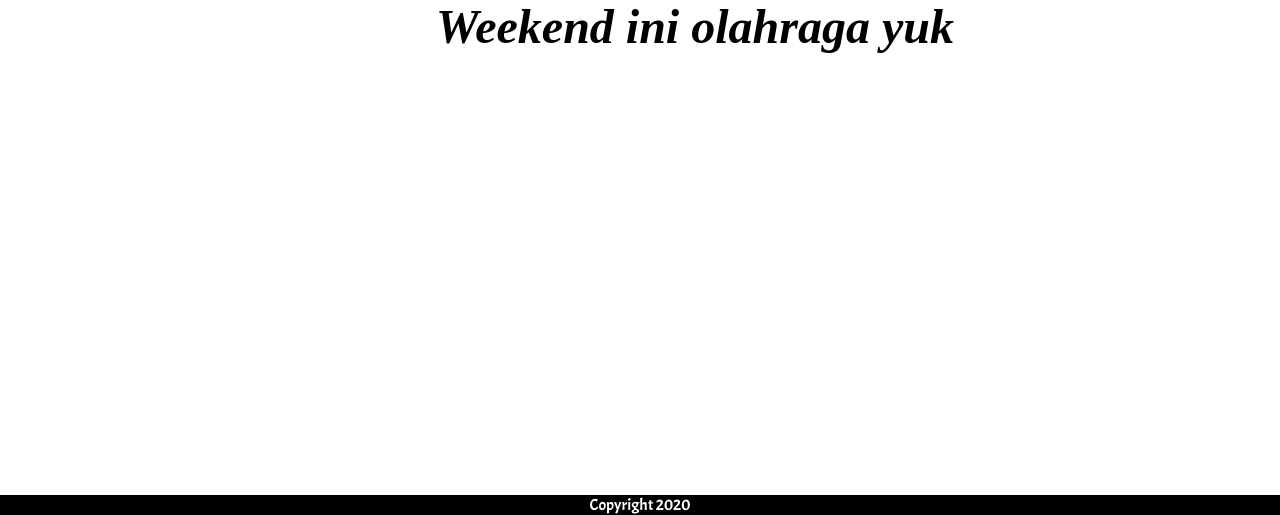
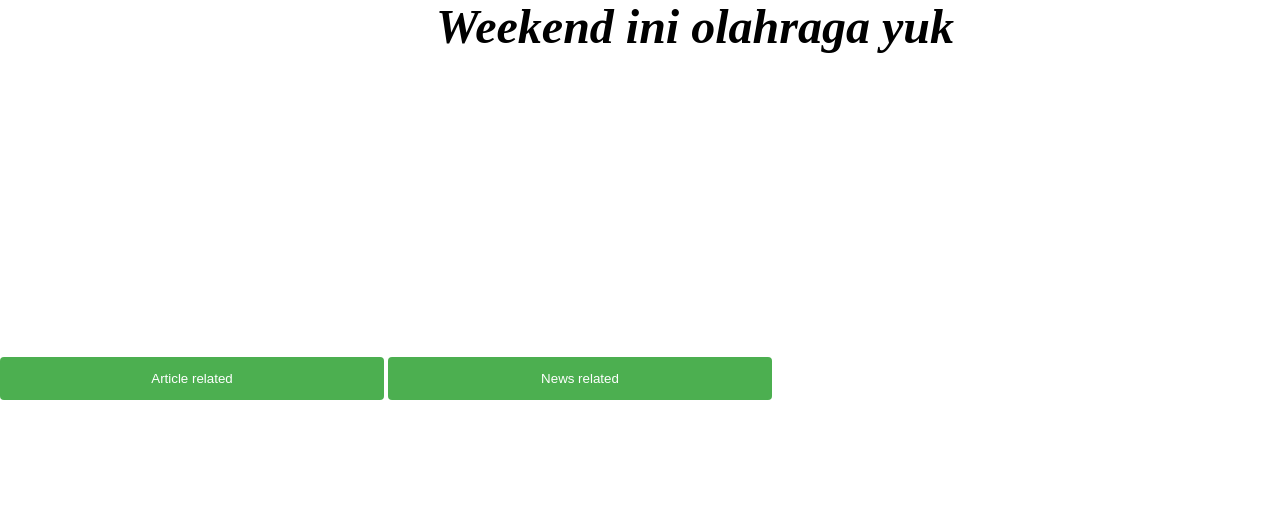
Before and after one commit to fariswaliyuddin/RPL-Kelompok-17, a PHP site: page /tips.html in a window 1280 px wide. Shown: the part 285-800 px from the top of the page. Run offline with PHP 8.4, Linux system fonts and the light colour scheme.

Commit message:
Add files via upload

```diff
--- a/rplprojek/dailytips/tips.html
+++ b/rplprojek/dailytips/tips.html
@@ -33,14 +33,17 @@
         </nav>
     </header>
 <br>
-
-<div class="art_container" style="max-width:400px">
+<div class="art_container" style="max-width: 400px">
     <div class="main">
         <h1><i>Jangan lupa minum air mineral setelah beraktivitas</i></h1>
     </div>
     <div class="main">
         <h1><i>Weekend ini olahraga yuk</i></h1>
     </div>
+</div>
+<div class="tombol">
+<input type="button" onclick="location.href='article.php';" value="Article related">
+<input type="button" onclick="location.href='news.php';" value="News related">
 </div>
 
 <script>
@@ -59,22 +62,6 @@ function carousel() {
   setTimeout(carousel, 2000);
 }
 </script>
-<style>
-        .footer{
-            position: fixed;
-            left: 0;
-            bottom: 0;
-            width: 100%;
-            background-color: black;
-            color: white;
-            text-align: center;
-            font-family: 'Acme';
-            }
-    </style>
-
-<div class="footer">
-    <p>Copyright 2020</p>
-</div>
 
 </body>
 </html>
--- a/rplprojek/dailytips/tips_css.css
+++ b/rplprojek/dailytips/tips_css.css
@@ -109,6 +109,20 @@
   padding: 150px 70px 70px 350px;
 }
 
+.tombol input[type=button]{
+  width: 30%;
+  background-color: #4CAF50;
+  color: white;
+  padding: 14px 20px;
+  margin: 8px 0;
+  border: none;
+  border-radius: 4px;
+  cursor: pointer;
+}
+
+.tombol input[type=button]:hover{
+  background-color: #45A049;
+}
 .main{
   background-color: white;
   width: 690px;
```
